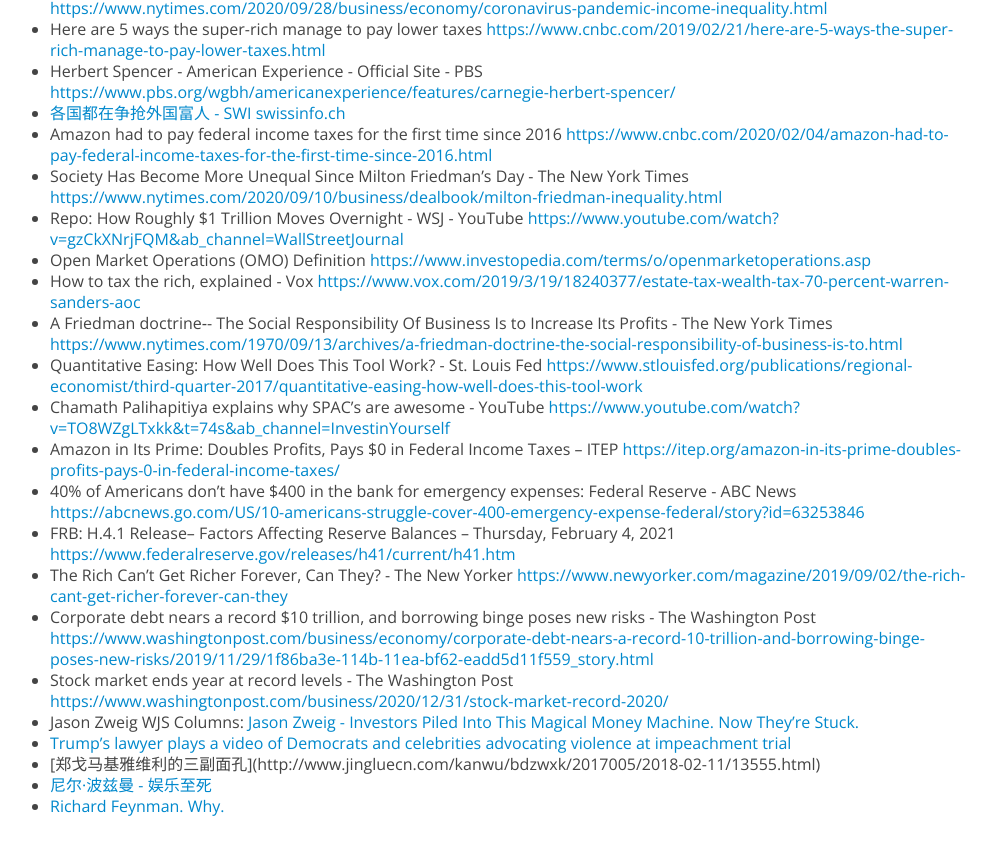
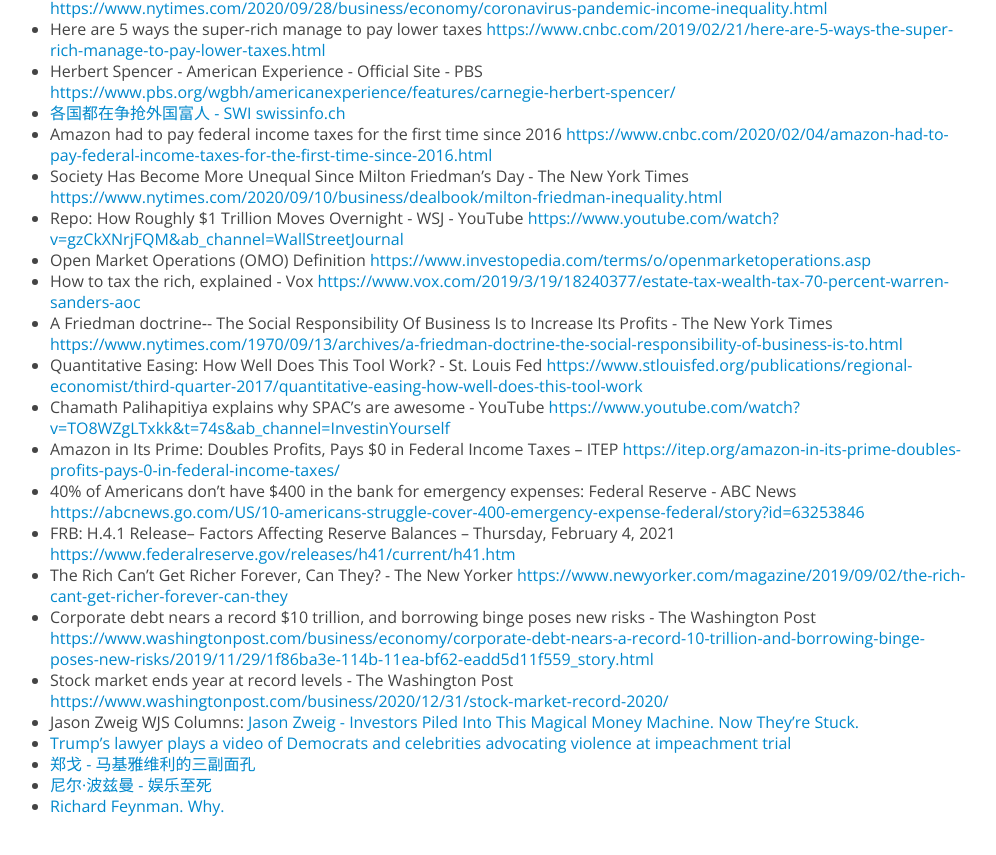
Before and after one commit to tuo/tuo.github.io, a Jekyll site: the page built from _posts/2021-02-01-reflects-on-economics-money-part6.md, in a window 1280 px wide and 900 px high, scrolled down 4042 px. Shown: the top 855 px of the window, without its empty margins (150-1146 px from the left). Built offline with Jekyll 4.4.1, drawn with Linux system fonts in a browser that asks for light colours; comment, search, counter and statistics services are not loaded.

Commit message:
committed

```diff
--- a/_posts/2021-02-01-reflects-on-economics-money-part6.md
+++ b/_posts/2021-02-01-reflects-on-economics-money-part6.md
@@ -148,6 +148,6 @@
 * Stock market ends year at record levels - The Washington Post [https://www.washingtonpost.com/business/2020/12/31/stock-market-record-2020/](https://www.washingtonpost.com/business/2020/12/31/stock-market-record-2020/)
 * Jason Zweig WJS Columns: [Jason Zweig - Investors Piled Into This Magical Money Machine. Now They’re Stuck.](https://www.wsj.com/articles/investors-piled-into-the-infinity-q-magical-money-machine-now-theyre-stuck-11614354037?mod=djintinvestor_t)
 * [Trump’s lawyer plays a video of Democrats and celebrities advocating violence at impeachment trial](https://www.youtube.com/watch?v=aj1Rwlztapg&ab_channel=ForbesBreakingNews)
-* [郑戈 | 马基雅维利的三副面孔](http://www.jingluecn.com/kanwu/bdzwxk/2017005/2018-02-11/13555.html)
+* [郑戈 - 马基雅维利的三副面孔](http://www.jingluecn.com/kanwu/bdzwxk/2017005/2018-02-11/13555.html)
 * [尼尔·波兹曼 - 娱乐至死](https://book.douban.com/subject/1062193/)
 * [Richard Feynman. Why.](https://www.youtube.com/watch?v=36GT2zI8lVA&ab_channel=firewalker)
```
